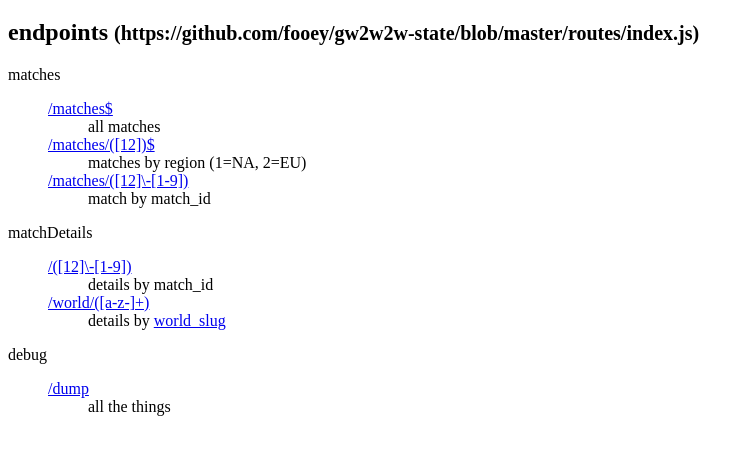
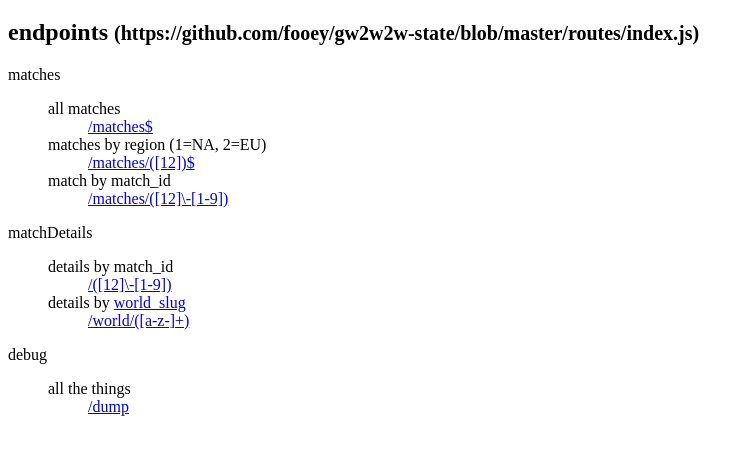
Before and after one commit to fooey/gw2w2w-state, a website: page public/index.html in a window 1280 px wide. Shown: the part 61-516 px from the top of the page, without its empty margins (0-754 px from the left). Drawn offline with Linux system fonts and the light colour scheme.

Commit message:
reverse it

```diff
--- a/public/index.html
+++ b/public/index.html
@@ -7,33 +7,33 @@
 		<dt>matches</dt>
 		<dd>
 			<dl>
-				<dt><a href="/matches">/matches$</a></dt>
-				<dd>all matches</dd>
+				<dt>all matches</dt>
+				<dd><a href="/matches">/matches$</a></dd>
 
-				<dt><a href="/matches/1">/matches/([12])$</a></dt>
-				<dd>matches by region (1=NA, 2=EU)</dd>
+				<dt>matches by region (1=NA, 2=EU)</dt>
+				<dd><a href="/matches/1">/matches/([12])$</a></dd>
 
-				<dt><a href="/matches/1-1">/matches/([12]\-[1-9])</a></dt>
-				<dd>match by match_id</dd>
+				<dt>match by match_id</dt>
+				<dd><a href="/matches/1-1">/matches/([12]\-[1-9])</a></dd>
 			</dl>
 		</dd>
 
 		<dt>matchDetails</dt>
 		<dd>
 			<dl>
-				<dt><a href="/1-1">/([12]\-[1-9])</a></dt>
-				<dd>details by match_id</dd>
-				<dt><a href="/world/sea-of-sorrows">/world/([a-z-]+)</a></dt>
-				<dd>details by <a href="https://github.com/fooey/gw2w2w-static/blob/master/data/world_names.js">world_slug</a></dd>
-				<dd></dd>
+				<dt>details by match_id</dt>
+				<dd><a href="/1-1">/([12]\-[1-9])</a></dd>
+
+				<dt>details by <a href="https://github.com/fooey/gw2w2w-static/blob/master/data/world_names.js">world_slug</a></dt>
+				<dd><a href="/world/sea-of-sorrows">/world/([a-z-]+)</a></dd>
 			</dl>
 		</dd>
 
 		<dt>debug</dt>
 		<dd>
 			<dl>
-				<dt><a href="/dump">/dump</a></dt>
-				<dd>all the things</dd>
+				<dt>all the things</dt>
+				<dd><a href="/dump">/dump</a></dd>
 			</dl>
 		</dd>
 	</dl>
```
Also changed, not shown: README.md.
